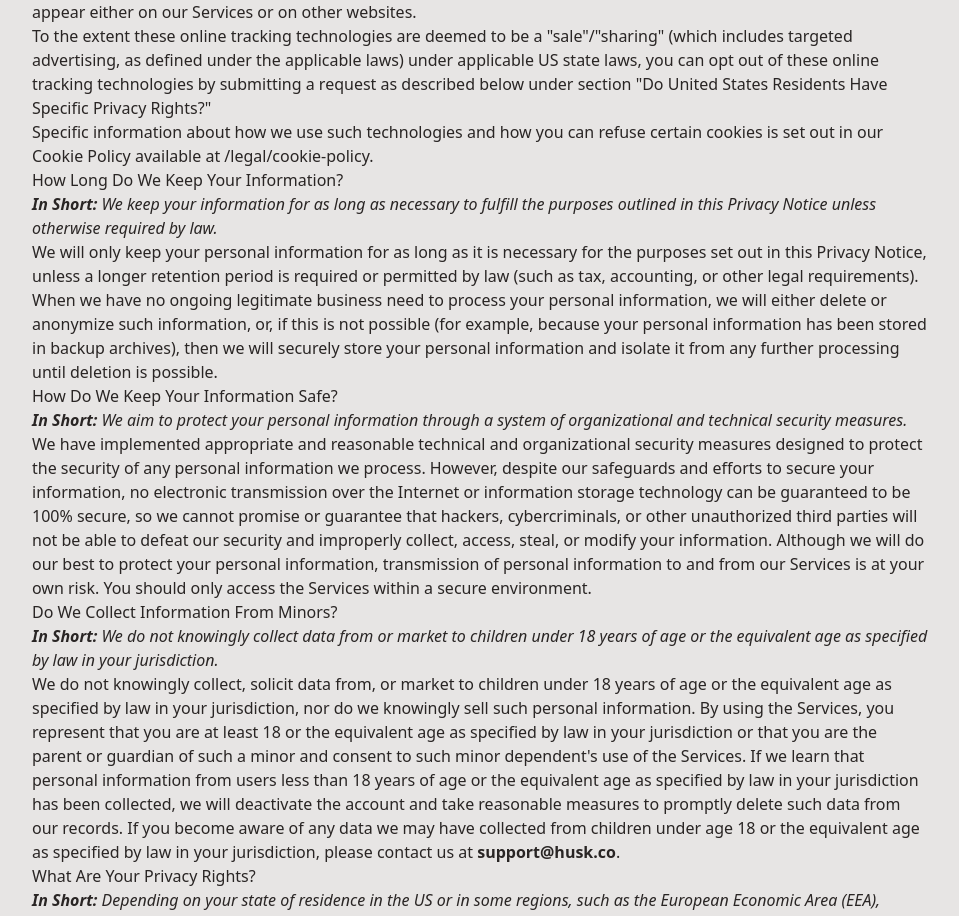
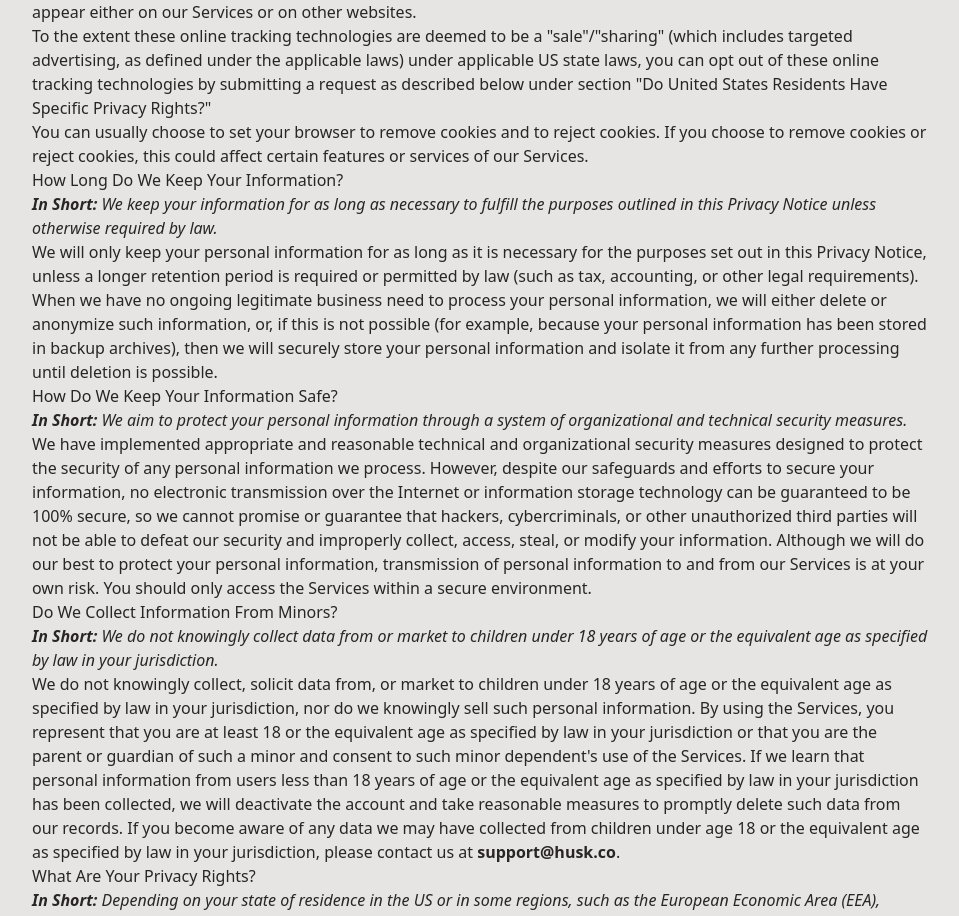
Before and after one commit to huskco/husk.co, a Next.js app: page /legal/privacy-policy in a window 1280 px wide. Shown: the part 3308-4224 px from the top of the page, without its empty margins (160-1119 px from the left). Built offline with nearby package versions, Linux system fonts and the light colour scheme.

Commit message:
remove reference to cookie policy

```diff
--- a/pages/legal/privacy-policy.tsx
+++ b/pages/legal/privacy-policy.tsx
@@ -140,7 +140,7 @@ const PrivacyPolicyPage = () => {
 
         <p>To the extent these online tracking technologies are deemed to be a "sale"/"sharing" (which includes targeted advertising, as defined under the applicable laws) under applicable US state laws, you can opt out of these online tracking technologies by submitting a request as described below under section "<a href="#uslaws">Do United States Residents Have Specific Privacy Rights?</a>"</p>
 
-        <p>Specific information about how we use such technologies and how you can refuse certain cookies is set out in our Cookie Policy available at <a href="/legal/cookie-policy">/legal/cookie-policy</a>.</p>
+        <p>You can usually choose to set your browser to remove cookies and to reject cookies. If you choose to remove cookies or reject cookies, this could affect certain features or services of our Services.</p>
       </section>
 
       <section>
```
